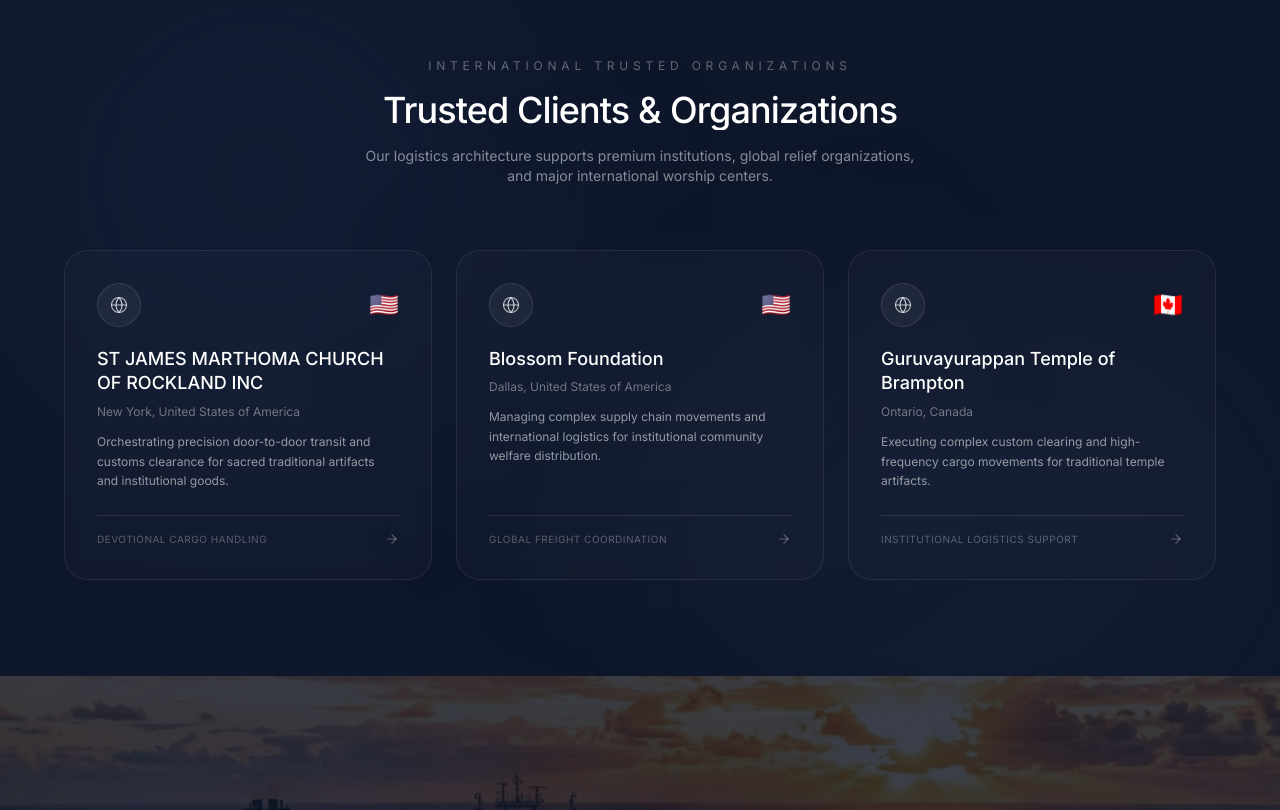
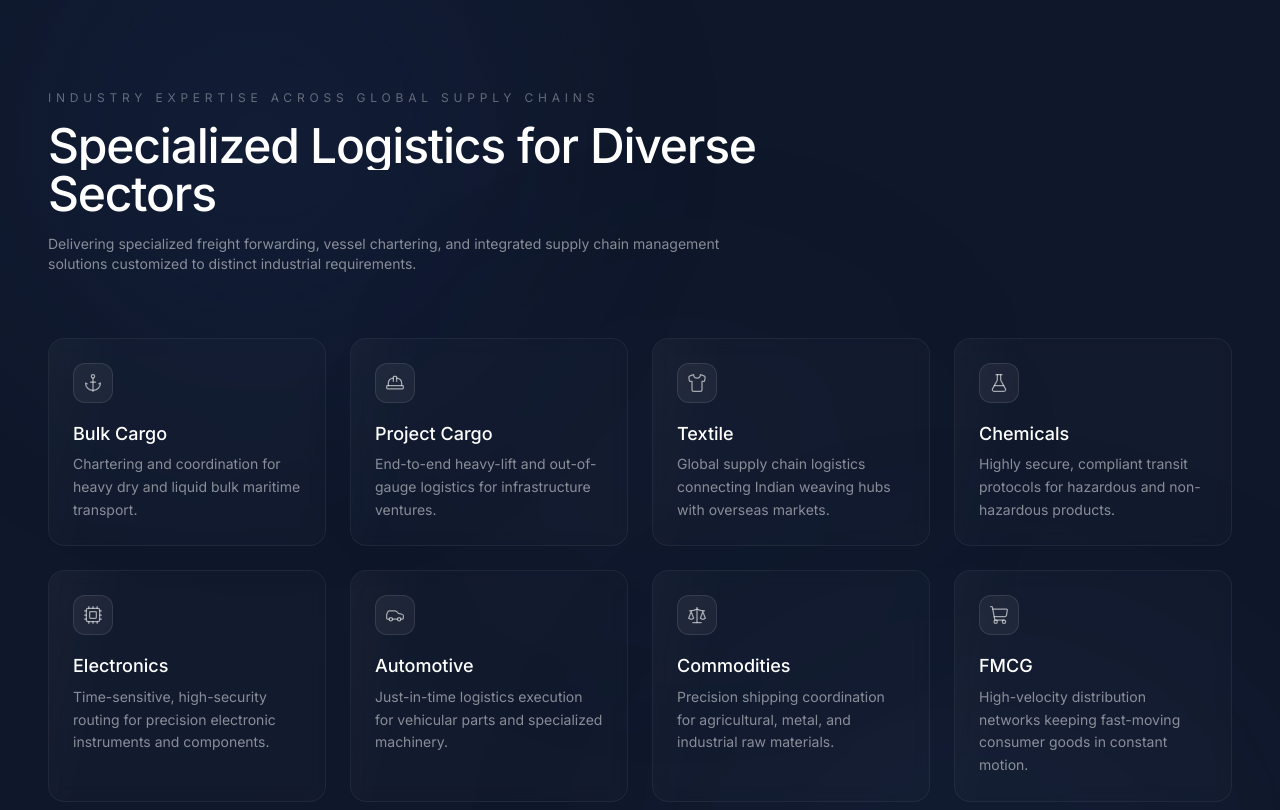
Before and after one commit to thoufeerma/sri-sai-shipping, a Next.js app: page / in a window 1280 px wide. Shown: the part 5540-6350 px from the top of the page. Built offline with nearby package versions, Linux system fonts and the light colour scheme.

Commit message:
feat: add Specialized Industry Expertise grid to homepage

```diff
--- a/src/app/page.tsx
+++ b/src/app/page.tsx
@@ -4,7 +4,7 @@
 import { motion } from "framer-motion";
 import gsap from "gsap";
 import { ScrollTrigger } from "gsap/ScrollTrigger";
-import { ArrowRight, ArrowDown, Globe, Anchor, Ship, FileText, Truck, Boxes, Compass, Plane } from "lucide-react";
+import { ArrowRight, ArrowDown, Globe, Anchor, Ship, FileText, Truck, Boxes, Compass, Plane, HardHat, Shirt, FlaskConical, Cpu, Car, Scale, ShoppingCart } from "lucide-react";
 import Link from "next/link";
 import Image from "next/image";
 import AmbientGradient from "@/components/AmbientGradient";
@@ -111,6 +111,80 @@
           <div className="inline-flex items-center gap-1.5 text-xs font-bold tracking-wider text-blue-400 uppercase mt-4">
             Explore Capability <ArrowRight size={12} />
           </div>
+        </div>
+      </div>
+    </motion.div>
+  );
+}
+
+// ─── INDUSTRY DATA ───
+const industries = [
+  {
+    title: "Bulk Cargo",
+    desc: "Chartering and coordination for heavy dry and liquid bulk maritime transport.",
+    icon: Anchor,
+  },
+  {
+    title: "Project Cargo",
+    desc: "End-to-end heavy-lift and out-of-gauge logistics for infrastructure ventures.",
+    icon: HardHat,
+  },
+  {
+    title: "Textile",
+    desc: "Global supply chain logistics connecting Indian weaving hubs with overseas markets.",
+    icon: Shirt,
+  },
+  {
+    title: "Chemicals",
+    desc: "Highly secure, compliant transit protocols for hazardous and non-hazardous products.",
+    icon: FlaskConical,
+  },
+  {
+    title: "Electronics",
+    desc: "Time-sensitive, high-security routing for precision electronic instruments and components.",
+    icon: Cpu,
+  },
+  {
+    title: "Automotive",
+    desc: "Just-in-time logistics execution for vehicular parts and specialized machinery.",
+    icon: Car,
+  },
+  {
+    title: "Commodities",
+    desc: "Precision shipping coordination for agricultural, metal, and industrial raw materials.",
+    icon: Scale,
+  },
+  {
+    title: "FMCG",
+    desc: "High-velocity distribution networks keeping fast-moving consumer goods in constant motion.",
+    icon: ShoppingCart,
+  },
+];
+
+// ─── REUSABLE INDUSTRY CARD COMPONENT ───
+interface IndustryCardProps {
+  title: string;
+  desc: string;
+  icon: React.ComponentType<{ className?: string; size?: number; strokeWidth?: number }>;
+}
+
+function IndustryCard({ title, desc, icon: Icon }: IndustryCardProps) {
+  return (
+    <motion.div
+      initial={{ opacity: 0, y: 25 }}
+      whileInView={{ opacity: 1, y: 0 }}
+      viewport={{ once: true, margin: "-30px" }}
+      transition={{ duration: 0.5, ease: "easeOut" }}
+      className="group relative rounded-2xl border border-white/[0.06] bg-white/[0.015] hover:bg-white/[0.035] p-6 backdrop-blur-sm transition-all duration-500 overflow-hidden flex flex-col justify-between min-h-[170px] glass-shimmer"
+    >
+      <div className="absolute inset-0 bg-gradient-to-br from-white/[0.02] to-transparent opacity-0 group-hover:opacity-100 transition-opacity duration-500" />
+      <div className="relative z-10 flex flex-col h-full justify-between">
+        <div>
+          <div className="w-10 h-10 rounded-xl bg-white/5 flex items-center justify-center border border-white/10 group-hover:border-blue-400/30 group-hover:bg-blue-400/5 transition-all duration-500 mb-5">
+            <Icon className="text-white/60 group-hover:text-blue-400 group-hover:scale-110 transition-all duration-500" size={20} strokeWidth={1.5} />
+          </div>
+          <h3 className="text-lg font-medium text-white mb-2 leading-tight group-hover:text-blue-400 transition-colors duration-300">{title}</h3>
+          <p className="text-white/50 text-xs md:text-sm leading-relaxed">{desc}</p>
         </div>
       </div>
     </motion.div>
@@ -264,6 +338,27 @@
         </div>
       </section>
 
+      {/* ─── INDUSTRIES WE SERVE SECTION ─── */}
+      <section className="py-20 md:py-32 border-t border-white/[0.04] relative overflow-hidden">
+        <AmbientGradient />
+        <div className="max-w-7xl mx-auto px-5 sm:px-8 md:px-12 relative z-10">
+          <div className="mb-12 md:mb-16">
+            <p className="text-white/35 text-xs tracking-[0.4em] uppercase mb-3 md:mb-4">INDUSTRY EXPERTISE ACROSS GLOBAL SUPPLY CHAINS</p>
+            <AnimatedText as="h2" className="text-3xl md:text-5xl font-medium text-white tracking-tight max-w-3xl">
+              Specialized Logistics for Diverse Sectors
+            </AnimatedText>
+            <p className="text-white/50 text-sm mt-4 max-w-2xl">
+              Delivering specialized freight forwarding, vessel chartering, and integrated supply chain management solutions customized to distinct industrial requirements.
+            </p>
+          </div>
+
+          <div className="grid grid-cols-1 sm:grid-cols-2 lg:grid-cols-4 gap-6">
+            {industries.map((ind, i) => (
+              <IndustryCard key={i} title={ind.title} desc={ind.desc} icon={ind.icon} />
+            ))}
+          </div>
+        </div>
+      </section>
 
       {/* ─── CLIENTS / TRUST SECTION ─── */}
       <section className="py-16 md:py-24 relative overflow-hidden border-t border-white/[0.04]">
```
Also changed, not shown: 48 other files (tests, documents, lock files or other folders).
